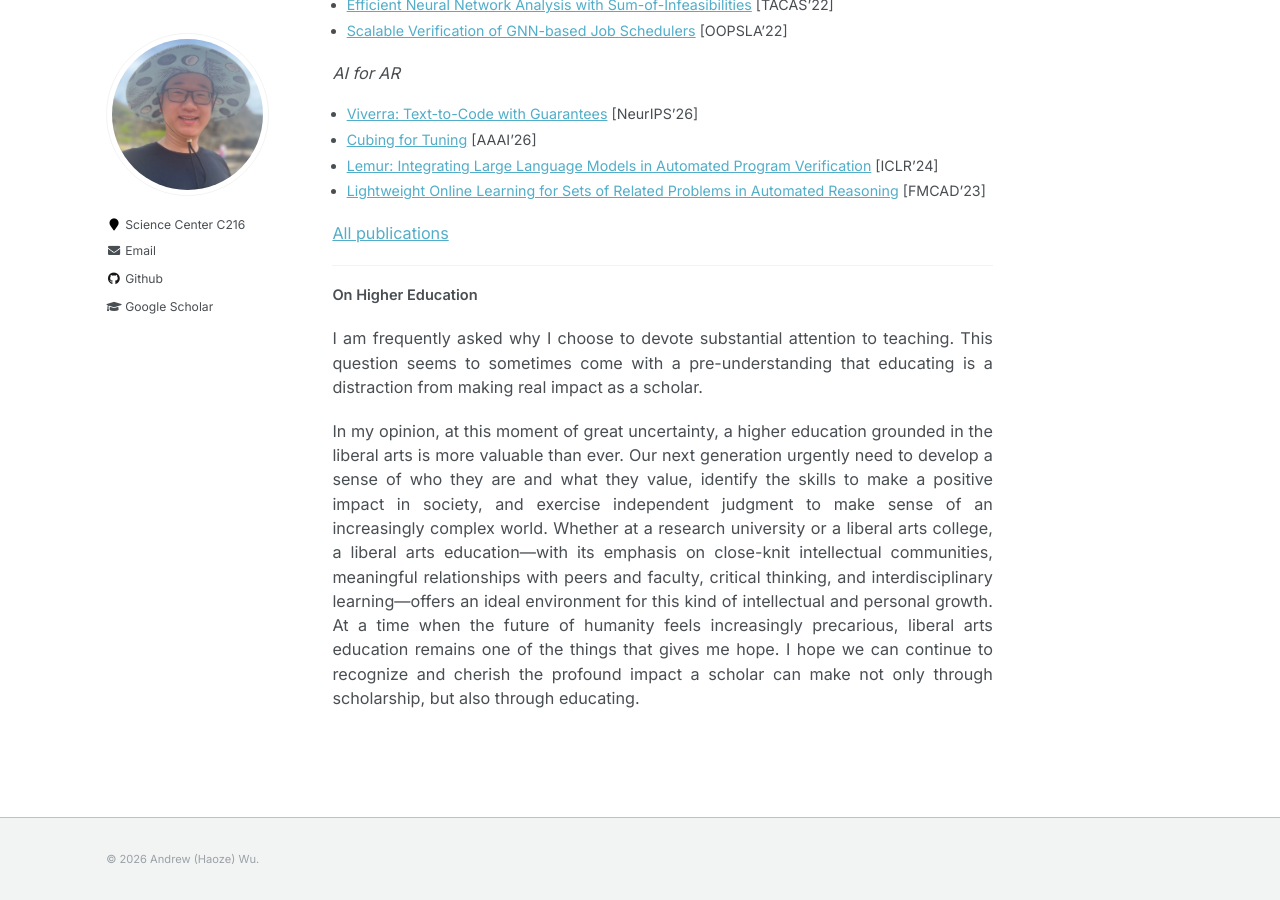
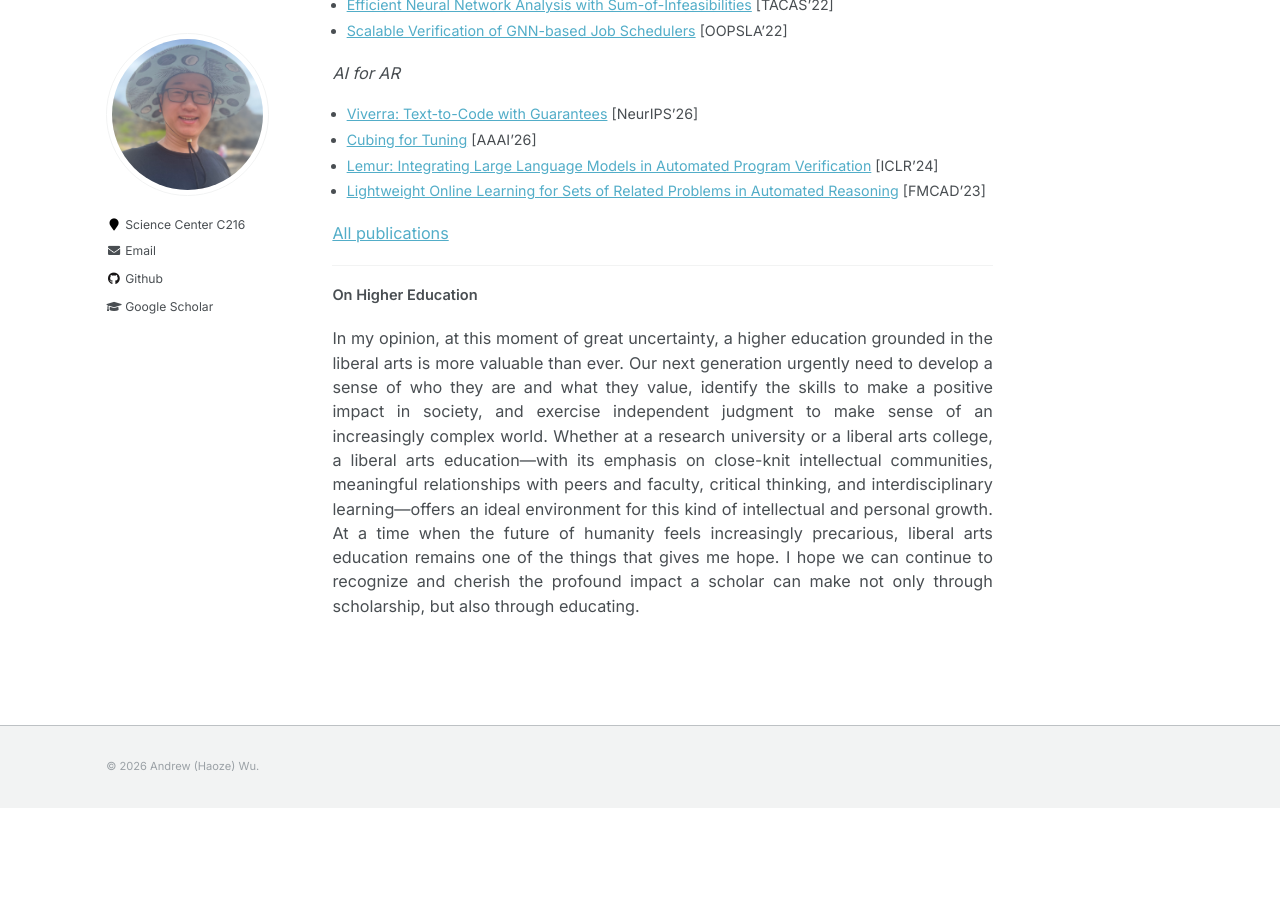
Before and after one commit to wu-haoze/wu-haoze.github.io, a Jekyll site: the page built from _pages/about.md, in a window 1280 px wide and 900 px high, scrolled down 699 px. Built offline with Jekyll 4.4.1, drawn with Linux system fonts in a browser that asks for light colours; after the commit the page ends 1507 px from its top, so only the background shows below that.

Commit message:
Update about.md

```diff
--- a/_pages/about.md
+++ b/_pages/about.md
@@ -39,7 +39,6 @@ I got my PhD at Stanford University in 2024, advised by Clark Barrett. Before th
 
 **On Higher Education**
 
-I am frequently asked why I choose to devote substantial attention to teaching. This question seems to sometimes come with a pre-understanding that educating is a distraction from making real impact as a scholar.
 
 In my opinion, at this moment of great uncertainty, a higher education grounded in the liberal arts is more valuable than ever. Our next generation urgently need to develop a sense of who they are and what they value, identify the skills to make a positive impact in society, and exercise independent judgment to make sense of an increasingly complex world. Whether at a research university or a liberal arts college, a liberal arts education—with its emphasis on close-knit intellectual communities, meaningful relationships with peers and faculty, critical thinking, and interdisciplinary learning—offers an ideal environment for this kind of intellectual and personal growth. At a time when the future of humanity feels increasingly precarious, liberal arts education remains one of the things that gives me hope.
 I hope we can continue to recognize and cherish the profound impact a scholar can make not only through scholarship, but also through educating.
```
